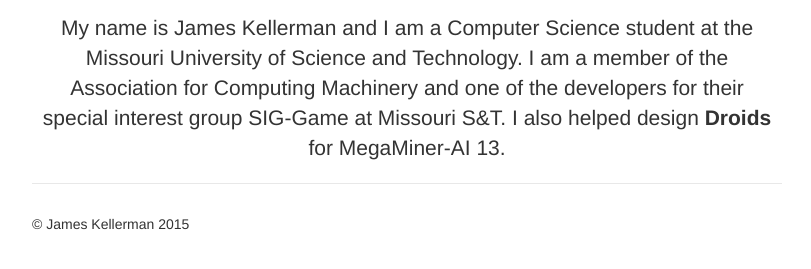
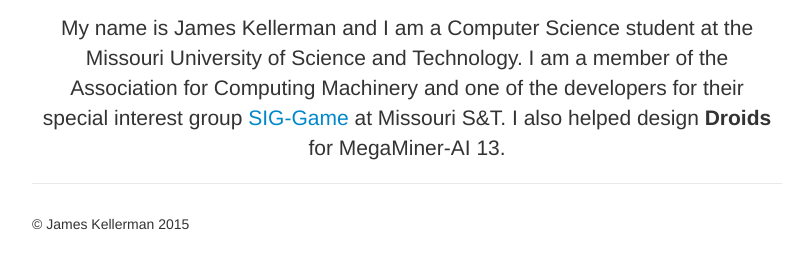
Before and after one commit to JamesKellerman/JamesKellerman.github.io, a Jekyll site: the page built from about/about.md, in a window 1280 px wide. Shown: the part 179-448 px from the top of the page, without its empty margins (233-1044 px from the left). Built offline with Jekyll 4.4.1, drawn with Linux system fonts in a browser that asks for light colours; part of the change alters nothing that is shown.

```diff
--- a/about/about.md
+++ b/about/about.md
@@ -12,6 +12,6 @@ layout: default
 	<p class="lead">
 		My name is James Kellerman and I am a Computer Science student at the Missouri University of Science and Technology.
 		I am a member of the Association for Computing Machinery and one of the developers
-		for their special interest group SIG-Game at Missouri S&T. I also helped design <strong>Droids</strong> for MegaMiner-AI 13.
+		for their special interest group <a href="http://blog.megaminerai.com/about_us/">SIG-Game</a> at Missouri S&T. I also helped design 		<strong>Droids</strong> for MegaMiner-AI 13.
 	</p>
 </div>
```
